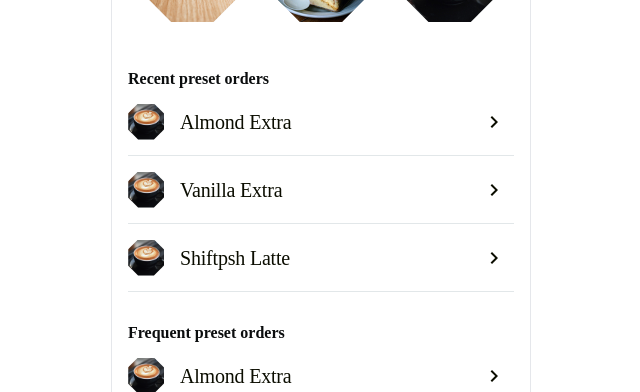
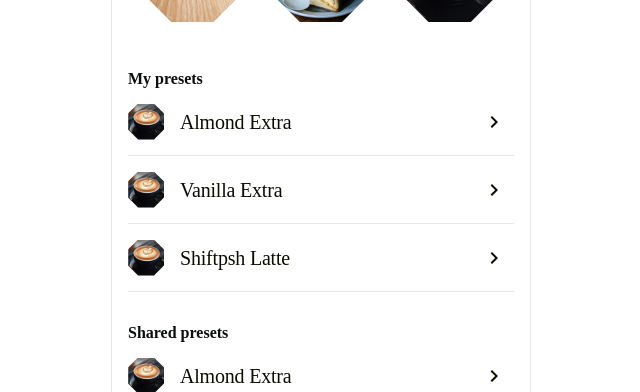
Before and after one commit to lgtm-junction/frontend, a Next.js app: page /mypage/preset in a window 1280 px wide. Shown: the part 167-559 px from the top of the page, without its empty margins (319-959 px from the left). Built offline with nearby package versions, Linux system fonts and the light colour scheme; a web font is replaced by a local one.

Commit message:
feat: change text

```diff
--- a/app/mypage/preset/page.tsx
+++ b/app/mypage/preset/page.tsx
@@ -63,7 +63,7 @@ export default function Page() {
           ))}
         </div>
         <RecentPresetItemContainer>
-          <RecentText>Recent preset orders</RecentText>
+          <RecentText>My presets</RecentText>
           {["Almond Extra", "Vanilla Extra", "Shiftpsh Latte"].map((title) => (
             <RecentPresetItem key={title}>
               <RecentPresetTitleContainer>
@@ -75,7 +75,7 @@ export default function Page() {
           ))}
         </RecentPresetItemContainer>
         <RecentPresetItemContainer>
-          <RecentText>Frequent preset orders</RecentText>
+          <RecentText>Shared presets</RecentText>
           {["Almond Extra", "Vanilla Extra", "Shiftpsh Latte"].map((title) => (
             <RecentPresetItem key={title}>
               <RecentPresetTitleContainer>
```
